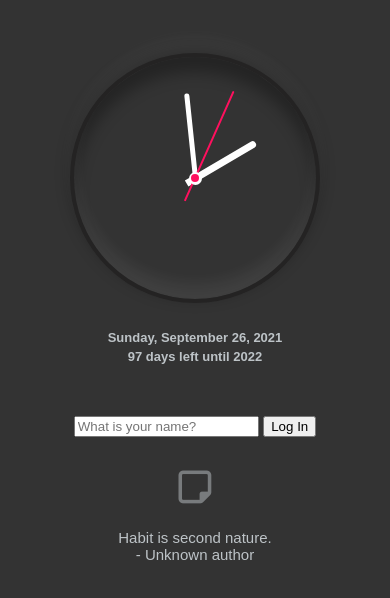
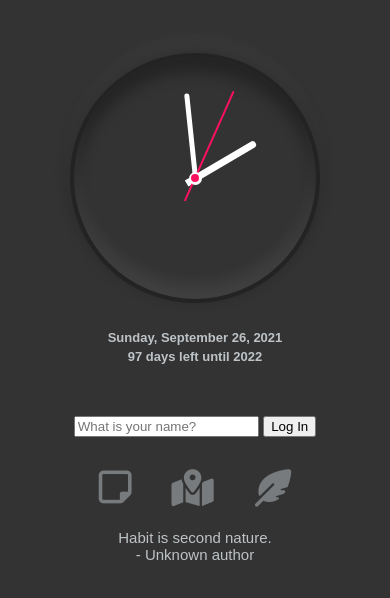
Before and after one commit to ge5rg2/momentum-2021, a plain HTML site: page index.html in a window 390 px wide. Drawn offline with Linux system fonts and the light colour scheme.

Commit message:
change mobile setting3
맵 지원 어려워서 보류

```diff
--- a/css/icons.css
+++ b/css/icons.css
@@ -1,16 +1,46 @@
 .icons {
-  opacity: 0.5;
   font-size: 30px;
   display: flex;
   flex-direction: row;
-  cursor: pointer;
-  transition: ease-in-out 0.3s;
-}
-
-.icons:hover {
-  opacity: 1;
 }
 
 .flex {
   display: flex;
 }
+
+.icons > div {
+  margin: 0px 20px 0px 20px;
+}
+
+#note {
+  opacity: 0.5;
+  display: flex;
+  cursor: pointer;
+  transition: ease-in-out 0.3s;
+}
+
+#note:hover {
+  opacity: 1;
+}
+
+#map-icon {
+  opacity: 0.5;
+  display: flex;
+  cursor: pointer;
+  transition: ease-in-out 0.3s;
+}
+
+#map-icon:hover {
+  opacity: 1;
+}
+
+#bird {
+  opacity: 0.5;
+  display: flex;
+  cursor: pointer;
+  transition: ease-in-out 0.3s;
+}
+
+#bird:hover {
+  opacity: 1;
+}
--- a/index.html
+++ b/index.html
@@ -63,8 +63,17 @@
         <ul id="todo-list">
         </ul>
       </div>
+      <div class="hidden" id="map"></div>
       <div class="icons">
-        <i class="far fa-sticky-note fa-lg"></i>
+        <div id="note">
+          <i class="far fa-sticky-note fa-lg"></i>
+        </div>
+        <div id="map-icon">
+          <i class="fas fa-map-marked-alt fa-lg"></i>
+        </div>
+        <div id="bird">
+          <i class="fas fa-feather-alt fa-lg"></i>
+        </div>
       </div>
       <!--띵언모음-->
       <div id="quote">
--- a/js/weather.js
+++ b/js/weather.js
@@ -2,6 +2,7 @@ const API_KEY = "30185d52b652568e52c00a1a13ede32f";
 const refresh = document.querySelector("#weather-refresh");
 const weather = document.querySelector("#weather span:first-child");
 const city = document.querySelector("#weather span:last-child");
+
 
 function onGeoOk(position) {
     const lat = position.coords.latitude;
```
